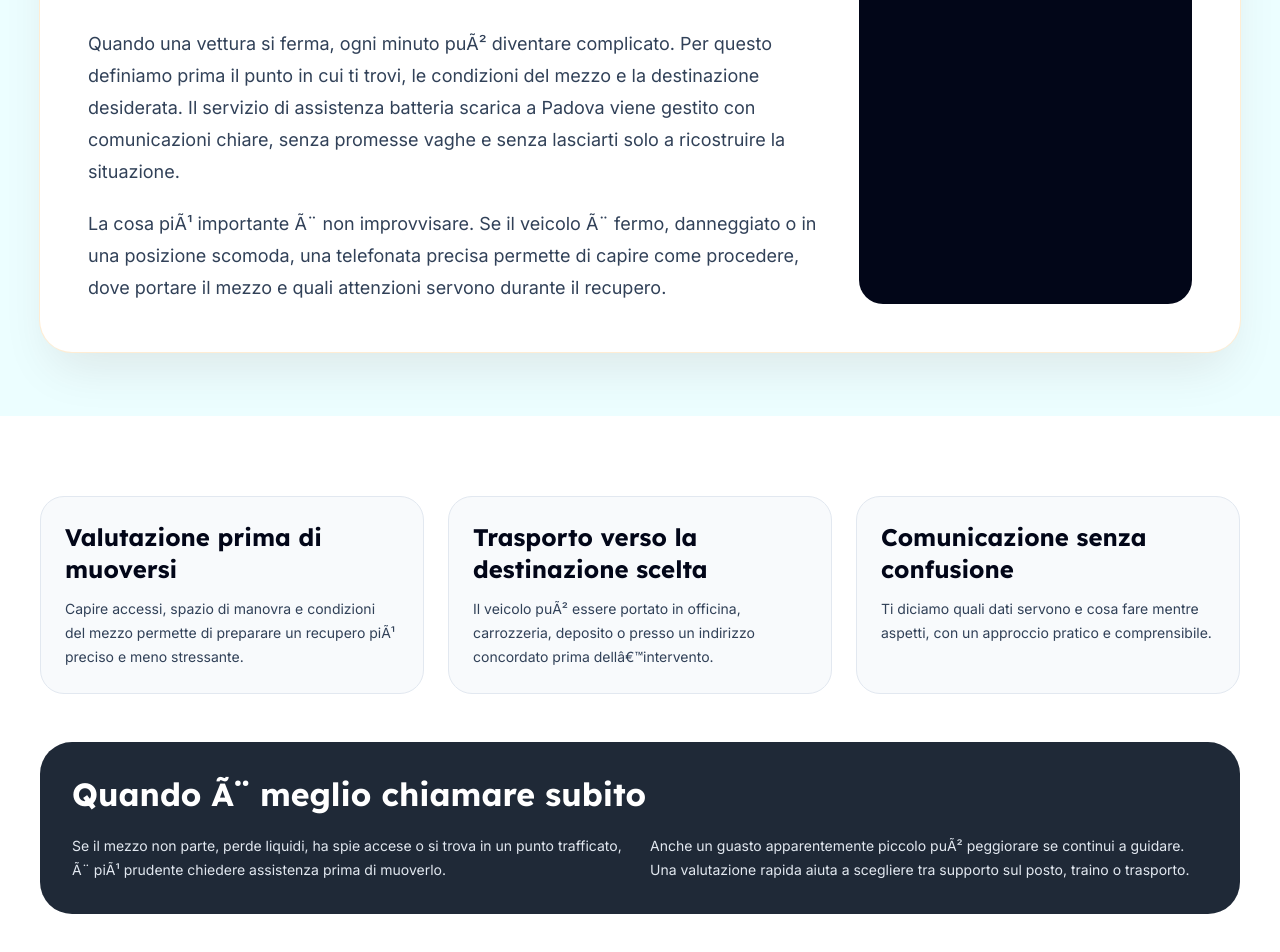
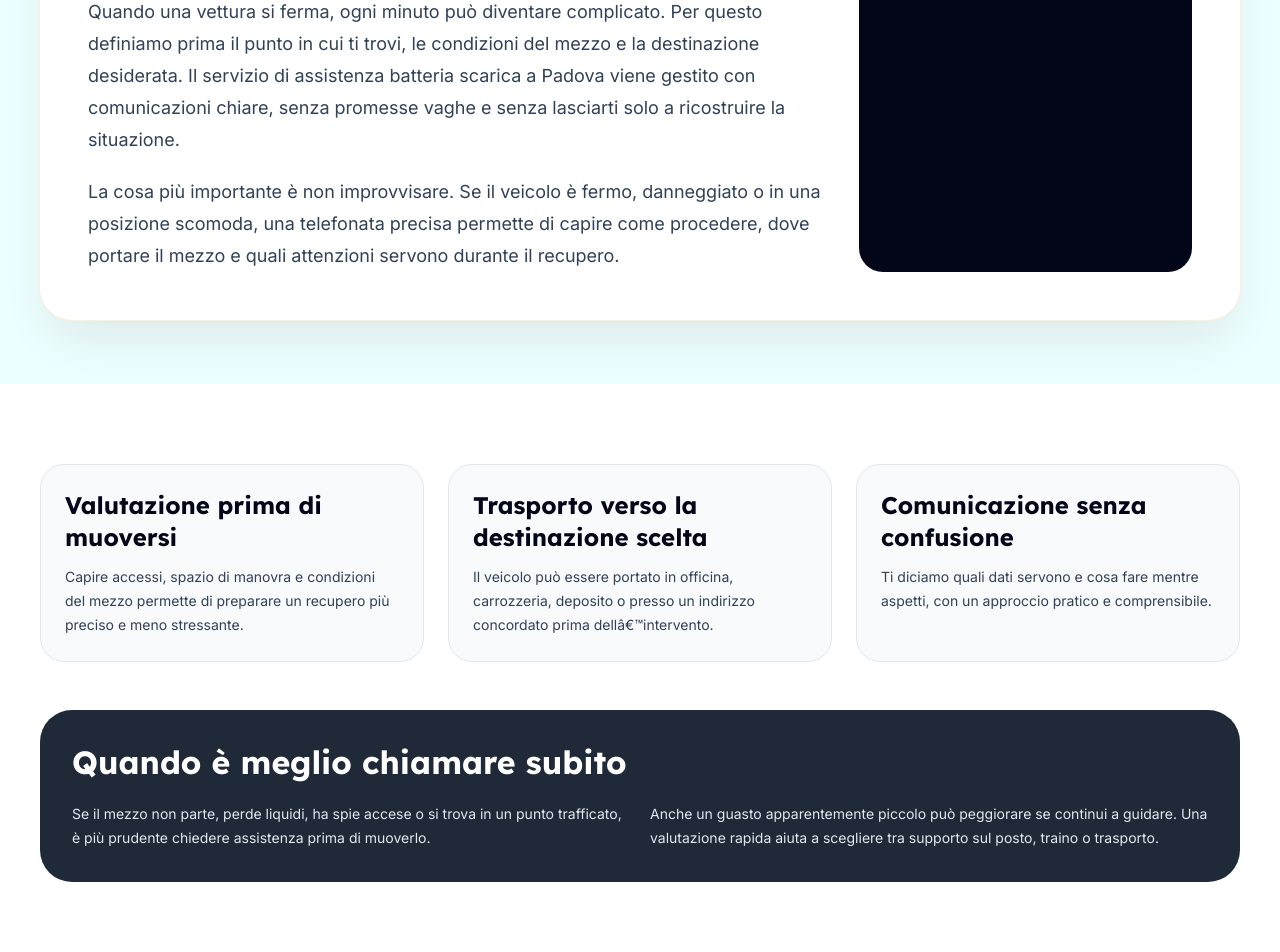
Before and after one commit to alessio-aesthetic/carroattrezzipadova.it, a Next.js app: page /servizi/assistenza-batteria-scarica/ in a window 1280 px wide. Shown: the part 868-1820 px from the top of the page. Built offline with nearby package versions, Linux system fonts and the light colour scheme.

Commit message:
Complete local roadside assistance website

```diff
--- a/src/app/not-found.tsx
+++ b/src/app/not-found.tsx
@@ -14,7 +14,7 @@ export default function NotFound() {
           Torna al servizio di carroattrezzi a Padova
         </h1>
         <p className="mt-5 max-w-2xl text-slate-300">
-          La pagina richiesta non Ã¨ disponibile. Per assistenza stradale,
+          La pagina richiesta non è disponibile. Per assistenza stradale,
           recupero o traino auto puoi tornare alla home o chiamare direttamente.
         </p>
         <div className="mt-8 flex gap-3">
--- a/src/app/servizi/[slug]/page.tsx
+++ b/src/app/servizi/[slug]/page.tsx
@@ -52,7 +52,7 @@ export default function ServicePage({ params }: { params: { slug: string } }) {
                   </p>
                   <p>{service.detail}</p>
                   <p>
-                    La cosa piÃ¹ importante Ã¨ non improvvisare. Se il veicolo Ã¨
+                    La cosa più importante è non improvvisare. Se il veicolo è
                     fermo, danneggiato o in una posizione scomoda, una
                     telefonata precisa permette di capire come procedere, dove
                     portare il mezzo e quali attenzioni servono durante il
@@ -66,7 +66,7 @@ export default function ServicePage({ params }: { params: { slug: string } }) {
                 </p>
                 <p className="mt-4 text-sm leading-6 text-slate-200">
                   Comunica posizione, tipo di mezzo e destinazione. Ti aiutiamo
-                  a gestire il passaggio successivo con semplicitÃ .
+                  a gestire il passaggio successivo con semplicità.
                 </p>
                 <div className="mt-6 flex flex-col gap-3">
                   <Link
@@ -88,11 +88,11 @@ export default function ServicePage({ params }: { params: { slug: string } }) {
             {[
               [
                 'Valutazione prima di muoversi',
-                'Capire accessi, spazio di manovra e condizioni del mezzo permette di preparare un recupero piÃ¹ preciso e meno stressante.',
+                'Capire accessi, spazio di manovra e condizioni del mezzo permette di preparare un recupero più preciso e meno stressante.',
               ],
               [
                 'Trasporto verso la destinazione scelta',
-                'Il veicolo puÃ² essere portato in officina, carrozzeria, deposito o presso un indirizzo concordato prima dellâ€™intervento.',
+                'Il veicolo può essere portato in officina, carrozzeria, deposito o presso un indirizzo concordato prima dellâ€™intervento.',
               ],
               [
                 'Comunicazione senza confusione',
@@ -112,16 +112,16 @@ export default function ServicePage({ params }: { params: { slug: string } }) {
           </div>
           <div className="mt-12 rounded-[2rem] bg-[#1F2937] p-8 text-white">
             <h2 className="font-display text-3xl font-bold">
-              Quando Ã¨ meglio chiamare subito
+              Quando è meglio chiamare subito
             </h2>
             <div className="mt-5 grid gap-5 text-sm leading-6 text-slate-200 md:grid-cols-2">
               <p>
                 Se il mezzo non parte, perde liquidi, ha spie accese o si trova
-                in un punto trafficato, Ã¨ piÃ¹ prudente chiedere assistenza
+                in un punto trafficato, è più prudente chiedere assistenza
                 prima di muoverlo.
               </p>
               <p>
-                Anche un guasto apparentemente piccolo puÃ² peggiorare se
+                Anche un guasto apparentemente piccolo può peggiorare se
                 continui a guidare. Una valutazione rapida aiuta a scegliere tra
                 supporto sul posto, traino o trasporto.
               </p>
--- a/src/data/site.ts
+++ b/src/data/site.ts
@@ -1,6 +1,6 @@
 export const site = {
     "domain":  "carroattrezzipadova.it",
-    "description":  "Carroattrezzi a Padova e soccorso stradale a Padova: traino, recupero auto, assistenza moto e interventi rapidi in cittÃ  e provincia.",
+    "description":  "Carroattrezzi a Padova e soccorso stradale a Padova: traino, recupero auto, assistenza moto e interventi rapidi in città e provincia.",
     "tel":  "+390491803278",
     "city":  "Padova",
     "name":  "Carroattrezzi Padova",
@@ -12,46 +12,46 @@ export const site = {
 
 export const services = [
     {
-        "detail":  "Quando una vettura si ferma, ogni minuto puÃ² diventare complicato. Per questo definiamo prima il punto in cui ti trovi, le condizioni del mezzo e la destinazione desiderata. Il servizio di soccorso stradale 24 ore a Padova viene gestito con comunicazioni chiare, senza promesse vaghe e senza lasciarti solo a ricostruire la situazione.",
+        "detail":  "Quando una vettura si ferma, ogni minuto può diventare complicato. Per questo definiamo prima il punto in cui ti trovi, le condizioni del mezzo e la destinazione desiderata. Il servizio di soccorso stradale 24 ore a Padova viene gestito con comunicazioni chiare, senza promesse vaghe e senza lasciarti solo a ricostruire la situazione.",
         "title":  "Soccorso stradale 24 ore",
         "slug":  "soccorso-stradale-24-ore",
-        "text":  "Il servizio di soccorso stradale 24 ore a Padova nasce per aiutarti quando il veicolo non puÃ² proseguire. Raccogliamo le informazioni utili, valutiamo la posizione e organizziamo il recupero con attenzione a mezzo, accessi e destinazione."
+        "text":  "Il servizio di soccorso stradale 24 ore a Padova nasce per aiutarti quando il veicolo non può proseguire. Raccogliamo le informazioni utili, valutiamo la posizione e organizziamo il recupero con attenzione a mezzo, accessi e destinazione."
     },
     {
-        "detail":  "Quando una vettura si ferma, ogni minuto puÃ² diventare complicato. Per questo definiamo prima il punto in cui ti trovi, le condizioni del mezzo e la destinazione desiderata. Il servizio di traino auto a Padova viene gestito con comunicazioni chiare, senza promesse vaghe e senza lasciarti solo a ricostruire la situazione.",
+        "detail":  "Quando una vettura si ferma, ogni minuto può diventare complicato. Per questo definiamo prima il punto in cui ti trovi, le condizioni del mezzo e la destinazione desiderata. Il servizio di traino auto a Padova viene gestito con comunicazioni chiare, senza promesse vaghe e senza lasciarti solo a ricostruire la situazione.",
         "title":  "Traino auto",
         "slug":  "traino-auto",
-        "text":  "Il servizio di traino auto a Padova nasce per aiutarti quando il veicolo non puÃ² proseguire. Raccogliamo le informazioni utili, valutiamo la posizione e organizziamo il recupero con attenzione a mezzo, accessi e destinazione."
+        "text":  "Il servizio di traino auto a Padova nasce per aiutarti quando il veicolo non può proseguire. Raccogliamo le informazioni utili, valutiamo la posizione e organizziamo il recupero con attenzione a mezzo, accessi e destinazione."
     },
     {
-        "detail":  "Quando una vettura si ferma, ogni minuto puÃ² diventare complicato. Per questo definiamo prima il punto in cui ti trovi, le condizioni del mezzo e la destinazione desiderata. Il servizio di recupero auto incidentata a Padova viene gestito con comunicazioni chiare, senza promesse vaghe e senza lasciarti solo a ricostruire la situazione.",
+        "detail":  "Quando una vettura si ferma, ogni minuto può diventare complicato. Per questo definiamo prima il punto in cui ti trovi, le condizioni del mezzo e la destinazione desiderata. Il servizio di recupero auto incidentata a Padova viene gestito con comunicazioni chiare, senza promesse vaghe e senza lasciarti solo a ricostruire la situazione.",
         "title":  "Recupero auto incidentata",
         "slug":  "recupero-auto-incidentata",
-        "text":  "Il servizio di recupero auto incidentata a Padova nasce per aiutarti quando il veicolo non puÃ² proseguire. Raccogliamo le informazioni utili, valutiamo la posizione e organizziamo il recupero con attenzione a mezzo, accessi e destinazione."
+        "text":  "Il servizio di recupero auto incidentata a Padova nasce per aiutarti quando il veicolo non può proseguire. Raccogliamo le informazioni utili, valutiamo la posizione e organizziamo il recupero con attenzione a mezzo, accessi e destinazione."
     },
     {
-        "detail":  "Quando una vettura si ferma, ogni minuto puÃ² diventare complicato. Per questo definiamo prima il punto in cui ti trovi, le condizioni del mezzo e la destinazione desiderata. Il servizio di carroattrezzi moto a Padova viene gestito con comunicazioni chiare, senza promesse vaghe e senza lasciarti solo a ricostruire la situazione.",
+        "detail":  "Quando una vettura si ferma, ogni minuto può diventare complicato. Per questo definiamo prima il punto in cui ti trovi, le condizioni del mezzo e la destinazione desiderata. Il servizio di carroattrezzi moto a Padova viene gestito con comunicazioni chiare, senza promesse vaghe e senza lasciarti solo a ricostruire la situazione.",
         "title":  "Carroattrezzi moto",
         "slug":  "carroattrezzi-moto",
-        "text":  "Il servizio di carroattrezzi moto a Padova nasce per aiutarti quando il veicolo non puÃ² proseguire. Raccogliamo le informazioni utili, valutiamo la posizione e organizziamo il recupero con attenzione a mezzo, accessi e destinazione."
+        "text":  "Il servizio di carroattrezzi moto a Padova nasce per aiutarti quando il veicolo non può proseguire. Raccogliamo le informazioni utili, valutiamo la posizione e organizziamo il recupero con attenzione a mezzo, accessi e destinazione."
     },
     {
-        "detail":  "Quando una vettura si ferma, ogni minuto puÃ² diventare complicato. Per questo definiamo prima il punto in cui ti trovi, le condizioni del mezzo e la destinazione desiderata. Il servizio di assistenza batteria scarica a Padova viene gestito con comunicazioni chiare, senza promesse vaghe e senza lasciarti solo a ricostruire la situazione.",
+        "detail":  "Quando una vettura si ferma, ogni minuto può diventare complicato. Per questo definiamo prima il punto in cui ti trovi, le condizioni del mezzo e la destinazione desiderata. Il servizio di assistenza batteria scarica a Padova viene gestito con comunicazioni chiare, senza promesse vaghe e senza lasciarti solo a ricostruire la situazione.",
         "title":  "Assistenza batteria scarica",
         "slug":  "assistenza-batteria-scarica",
-        "text":  "Il servizio di assistenza batteria scarica a Padova nasce per aiutarti quando il veicolo non puÃ² proseguire. Raccogliamo le informazioni utili, valutiamo la posizione e organizziamo il recupero con attenzione a mezzo, accessi e destinazione."
+        "text":  "Il servizio di assistenza batteria scarica a Padova nasce per aiutarti quando il veicolo non può proseguire. Raccogliamo le informazioni utili, valutiamo la posizione e organizziamo il recupero con attenzione a mezzo, accessi e destinazione."
     },
     {
-        "detail":  "Quando una vettura si ferma, ogni minuto puÃ² diventare complicato. Per questo definiamo prima il punto in cui ti trovi, le condizioni del mezzo e la destinazione desiderata. Il servizio di recupero auto in panne a Padova viene gestito con comunicazioni chiare, senza promesse vaghe e senza lasciarti solo a ricostruire la situazione.",
+        "detail":  "Quando una vettura si ferma, ogni minuto può diventare complicato. Per questo definiamo prima il punto in cui ti trovi, le condizioni del mezzo e la destinazione desiderata. Il servizio di recupero auto in panne a Padova viene gestito con comunicazioni chiare, senza promesse vaghe e senza lasciarti solo a ricostruire la situazione.",
         "title":  "Recupero auto in panne",
         "slug":  "recupero-auto-in-panne",
-        "text":  "Il servizio di recupero auto in panne a Padova nasce per aiutarti quando il veicolo non puÃ² proseguire. Raccogliamo le informazioni utili, valutiamo la posizione e organizziamo il recupero con attenzione a mezzo, accessi e destinazione."
+        "text":  "Il servizio di recupero auto in panne a Padova nasce per aiutarti quando il veicolo non può proseguire. Raccogliamo le informazioni utili, valutiamo la posizione e organizziamo il recupero con attenzione a mezzo, accessi e destinazione."
     },
     {
-        "detail":  "Quando una vettura si ferma, ogni minuto puÃ² diventare complicato. Per questo definiamo prima il punto in cui ti trovi, le condizioni del mezzo e la destinazione desiderata. Il servizio di soccorso in autostrada a Padova viene gestito con comunicazioni chiare, senza promesse vaghe e senza lasciarti solo a ricostruire la situazione.",
+        "detail":  "Quando una vettura si ferma, ogni minuto può diventare complicato. Per questo definiamo prima il punto in cui ti trovi, le condizioni del mezzo e la destinazione desiderata. Il servizio di soccorso in autostrada a Padova viene gestito con comunicazioni chiare, senza promesse vaghe e senza lasciarti solo a ricostruire la situazione.",
         "title":  "Soccorso in autostrada",
         "slug":  "soccorso-in-autostrada",
-        "text":  "Il servizio di soccorso in autostrada a Padova nasce per aiutarti quando il veicolo non puÃ² proseguire. Raccogliamo le informazioni utili, valutiamo la posizione e organizziamo il recupero con attenzione a mezzo, accessi e destinazione."
+        "text":  "Il servizio di soccorso in autostrada a Padova nasce per aiutarti quando il veicolo non può proseguire. Raccogliamo le informazioni utili, valutiamo la posizione e organizziamo il recupero con attenzione a mezzo, accessi e destinazione."
     }
 ] as const
 
@@ -97,8 +97,8 @@ export const zones = [
         "slug":  "limena"
     },
     {
-        "title":  "Carroattrezzi a Ponte San NicolÃ²",
-        "name":  "Ponte San NicolÃ²",
+        "title":  "Carroattrezzi a Ponte San Nicolò",
+        "name":  "Ponte San Nicolò",
         "slug":  "ponte-san-nicolã²"
     },
     {
@@ -125,22 +125,22 @@ export const faqs = [
     },
     {
         "question":  "Fate soccorso stradale a Padova e provincia?",
-        "answer":  "SÃ¬, organizziamo interventi in cittÃ , nelle zone industriali, sulle strade provinciali e nei comuni vicini, valutando accessi e caratteristiche del mezzo."
+        "answer":  "Sì, organizziamo interventi in città, nelle zone industriali, sulle strade provinciali e nei comuni vicini, valutando accessi e caratteristiche del mezzo."
     },
     {
         "question":  "Posso scegliere dove portare lâ€™auto?",
-        "answer":  "SÃ¬. Puoi indicare officina, carrozzeria, deposito, abitazione o un altro indirizzo concordato prima del recupero."
+        "answer":  "Sì. Puoi indicare officina, carrozzeria, deposito, abitazione o un altro indirizzo concordato prima del recupero."
     },
     {
         "question":  "Intervenite anche per moto e furgoni?",
-        "answer":  "SÃ¬, valutiamo auto, moto, scooter e furgoni leggeri. Durante la richiesta chiediamo peso, dimensioni e posizione per preparare il mezzo adatto."
+        "answer":  "Sì, valutiamo auto, moto, scooter e furgoni leggeri. Durante la richiesta chiediamo peso, dimensioni e posizione per preparare il mezzo adatto."
     },
     {
         "question":  "Cosa devo comunicare quando chiamo?",
-        "answer":  "Servono posizione, tipo di veicolo, problema riscontrato, eventuali danni e destinazione. Queste informazioni aiutano a organizzare il soccorso in modo piÃ¹ preciso."
+        "answer":  "Servono posizione, tipo di veicolo, problema riscontrato, eventuali danni e destinazione. Queste informazioni aiutano a organizzare il soccorso in modo più preciso."
     },
     {
-        "question":  "Il servizio Ã¨ attivo anche di notte?",
-        "answer":  "SÃ¬, il servizio di soccorso stradale Ã¨ organizzato per richieste urgenti durante tutta la giornata, compresi orari serali, notturni e festivi."
+        "question":  "Il servizio è attivo anche di notte?",
+        "answer":  "Sì, il servizio di soccorso stradale è organizzato per richieste urgenti durante tutta la giornata, compresi orari serali, notturni e festivi."
     }
 ] as const
```
Also changed, not shown: src/app/page.tsx (+17 -17 lines), src/app/zone/[slug]/page.tsx (+7 -7 lines), src/app/layout.tsx (line endings or trailing spaces), src/components/ConsentBanner.tsx (line endings or trailing spaces), src/components/Container.tsx (line endings or trailing spaces).
